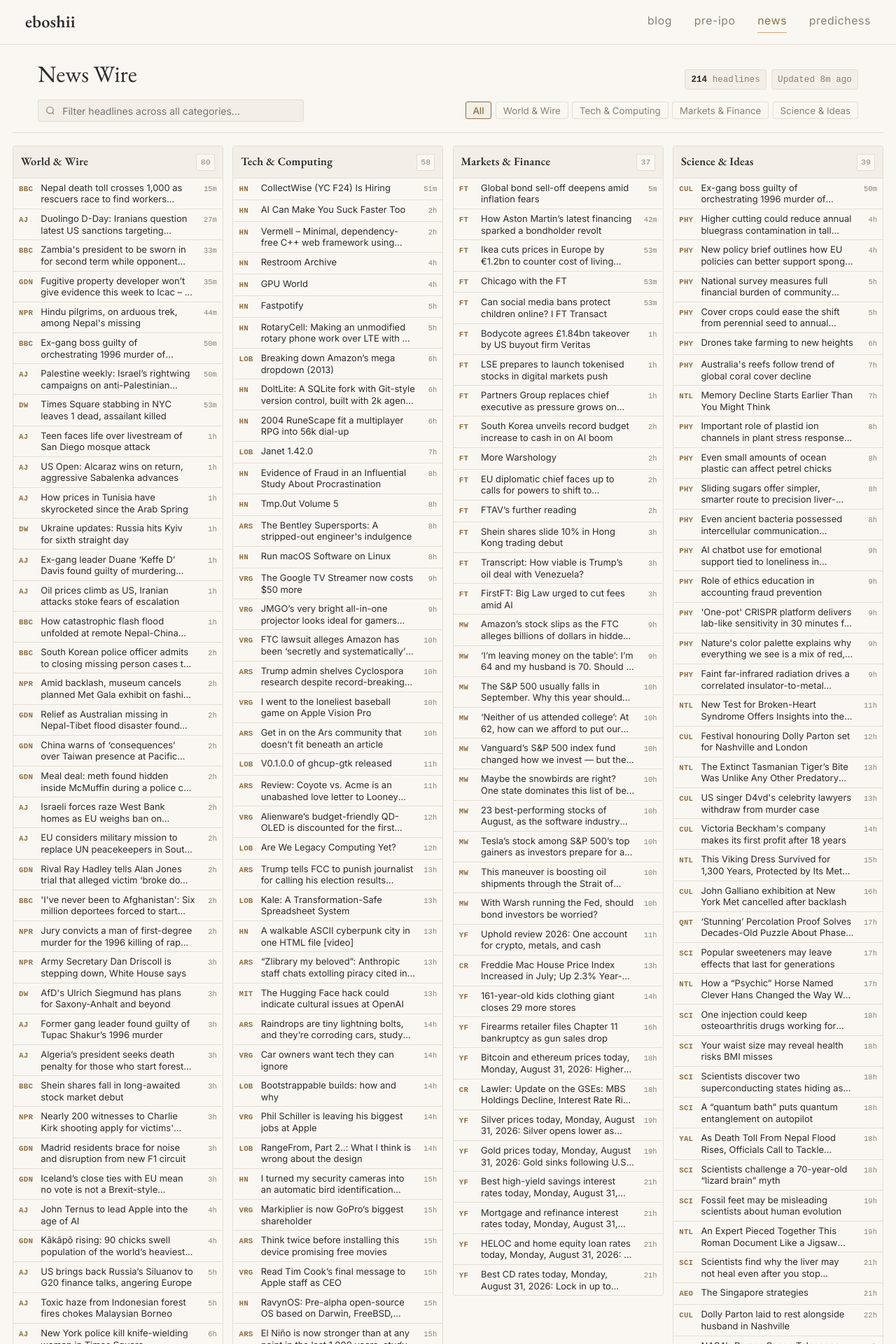
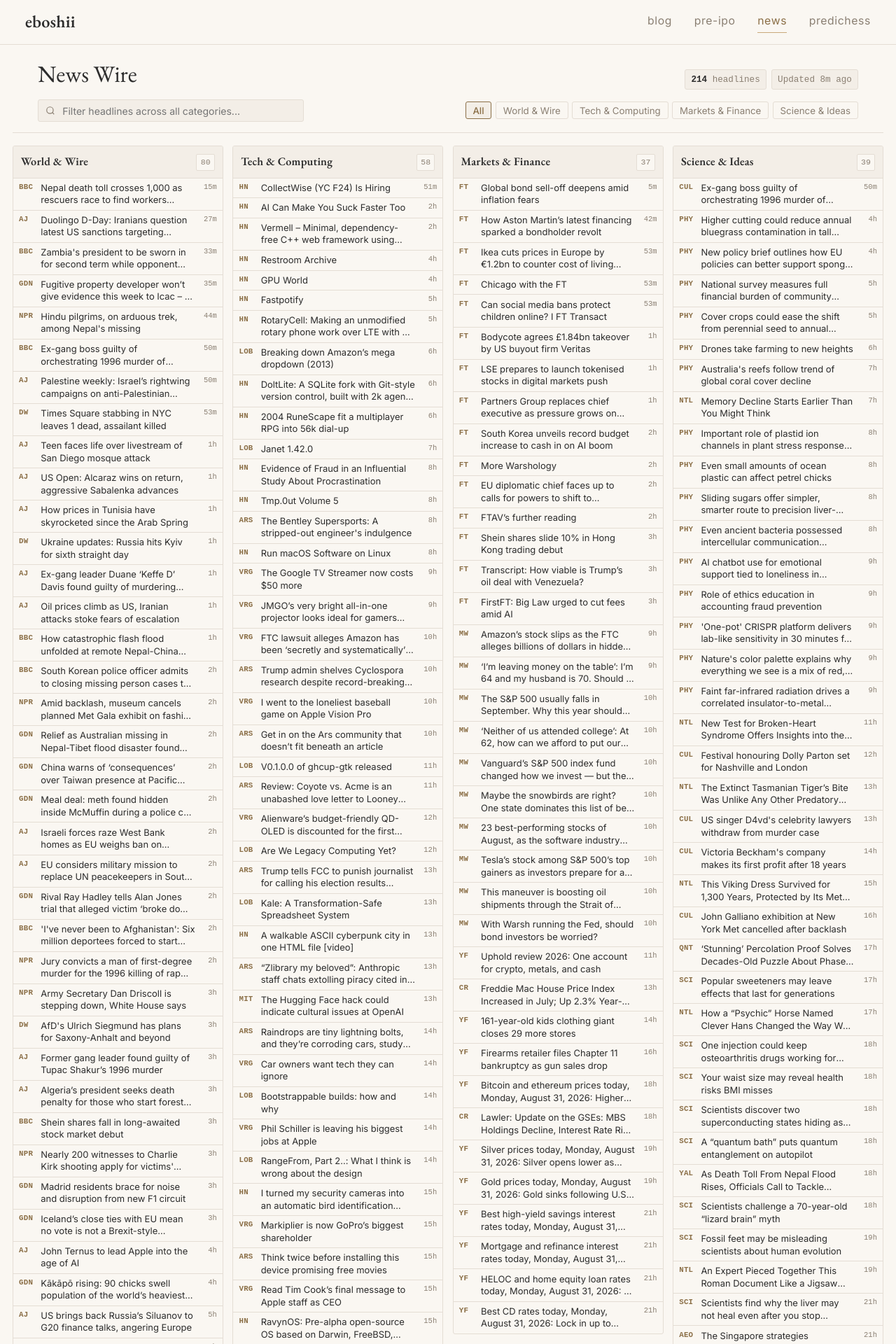
Before and after one commit to eboshii/eboshii.github.io, a Jekyll site: the page built from news/index.html, in a window 1280 px wide. Shown: the top 1920 px of the page at 70% size. Built offline with Jekyll 4.4.1, drawn with Linux system fonts in a browser that asks for light colours.

Commit message:
Fix 2-line wrap with white-space: normal, align-items: start, and cache-busting CSS link

```diff
--- a/_layouts/default.html
+++ b/_layouts/default.html
@@ -9,7 +9,7 @@
   <link rel="preconnect" href="https://fonts.googleapis.com">
   <link rel="preconnect" href="https://fonts.gstatic.com" crossorigin>
   <link href="https://fonts.googleapis.com/css2?family=EB+Garamond:ital,wght@0,400;0,600;1,400&family=Inter:wght@400;500&display=swap" rel="stylesheet">
-  <link rel="stylesheet" href="{{ '/assets/css/main.css' | relative_url }}">
+  <link rel="stylesheet" href="{{ '/assets/css/main.css' | relative_url }}?v={{ site.time | date: '%s' }}">
   {% if page.math %}
   <script>
     window.MathJax = {
--- a/assets/css/main.css
+++ b/assets/css/main.css
@@ -718,13 +718,12 @@
 .headline-link {
   display: grid;
   grid-template-columns: 24px 1fr 24px;
-  align-items: baseline;
+  align-items: start;
   gap: 0.4rem;
   padding: 0.28rem 0.45rem;
   text-decoration: none;
   color: var(--text);
   width: 100%;
-  overflow: hidden;
 }
 
 .source-tag {
@@ -735,10 +734,12 @@
   text-align: left;
   letter-spacing: 0.02em;
   white-space: nowrap;
+  line-height: 1.35;
 }
 
 .headline-title {
   min-width: 0;
+  white-space: normal;
   display: -webkit-box;
   -webkit-line-clamp: 2;
   -webkit-box-orient: vertical;
@@ -748,7 +749,8 @@
   word-break: break-word;
   font-family: var(--font-sans);
   font-size: 0.72rem;
-  line-height: 1.28;
+  line-height: 1.35;
+  max-height: 2.7em;
   color: var(--text);
   transition: color 0.1s;
 }
@@ -763,6 +765,7 @@
   color: var(--muted);
   text-align: right;
   white-space: nowrap;
+  line-height: 1.35;
 }
 
 .col-empty-msg {
```
